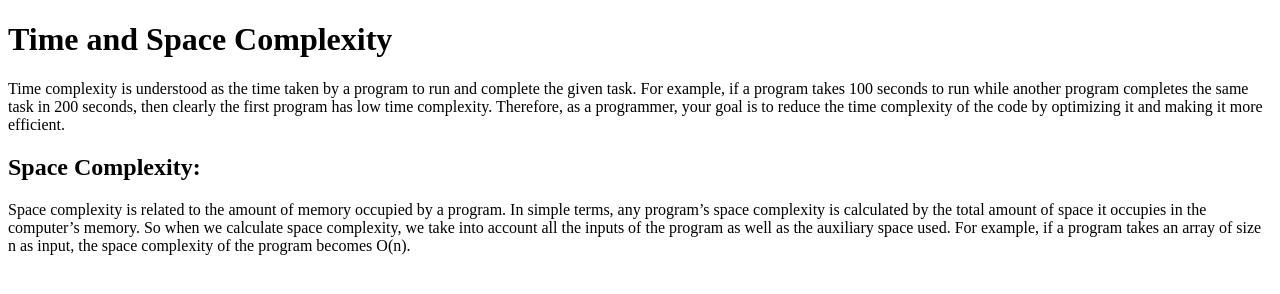
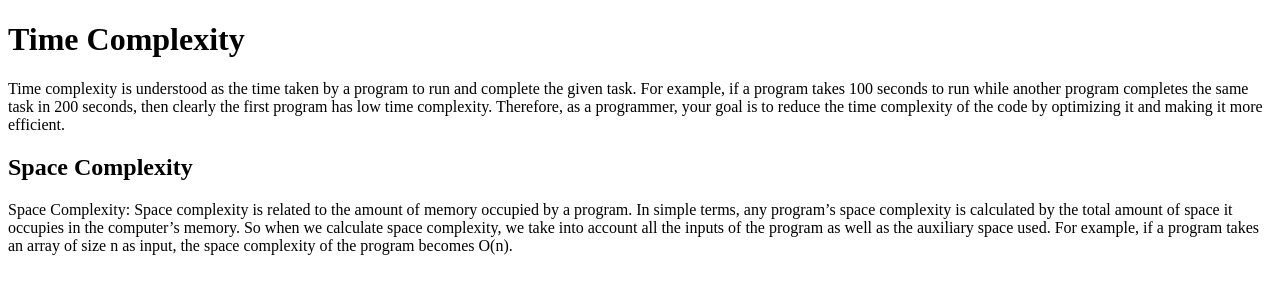
Before and after one commit to acciojob/time-and-space-complexity-Kirankumar0718, a website: page main.html in a window 1280 px wide. Drawn offline with Linux system fonts and the light colour scheme.

Commit message:
created a submission

```diff
--- a/main.html
+++ b/main.html
@@ -7,12 +7,14 @@
 </head>
 
 <body>
-       <h1>Time and Space Complexity</h1>
+	<h1>Time Complexity</h1>
+	<p>Time complexity is understood as the time taken by a program to run and complete the given task. For example, if a program takes 100 seconds to run while another program completes the same task in 200 seconds, then clearly the first program has low time complexity. Therefore, as a programmer, your goal is to reduce the time complexity of the code by optimizing it and making it more efficient.
 
-	<p>Time complexity is understood as the time taken by a program to run and complete the given task. For example, if a program takes 100 seconds to run while another program completes the same task in 200 seconds, then clearly the first program has low time complexity. Therefore, as a programmer, your goal is to reduce the time complexity of the code by optimizing it and making it more efficient.</p>
-	<span>
-	<p><h2>Space Complexity:</h2> Space complexity is related to the amount of memory occupied by a program. In simple terms, any program’s space complexity is calculated by the total amount of space it occupies in the computer’s memory. So when we calculate space complexity, we take into account all the inputs of the program as well as the auxiliary space used. For example, if a program takes an array of size n as input, the space complexity of the program becomes O(n).</p>
-	</span>
+</p>
+	<h2>Space Complexity</h2>
+     <p>Space Complexity: Space complexity is related to the amount of memory occupied by a program. In simple terms, any program’s space complexity is calculated by the total amount of space it occupies in the computer’s memory. So when we calculate space complexity, we take into account all the inputs of the program as well as the auxiliary space used. For example, if a program takes an array of size n as input, the space complexity of the program becomes O(n).
+
+</p>
 	<script type="text/javascript" src="./script.js">
 </script>
 
```
